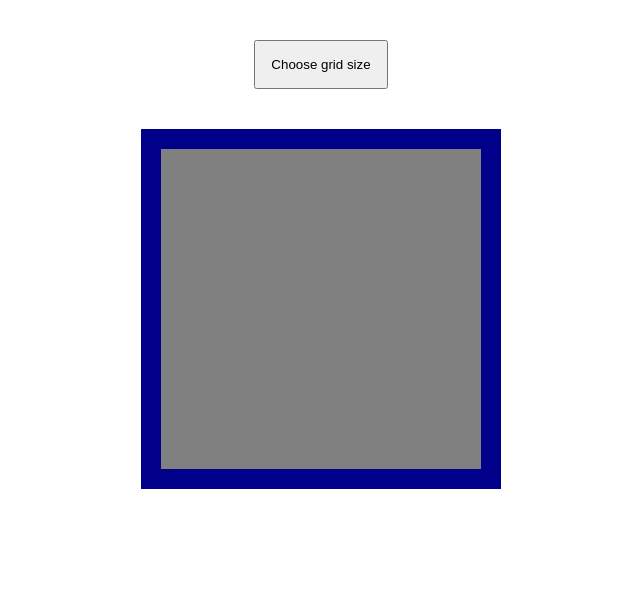
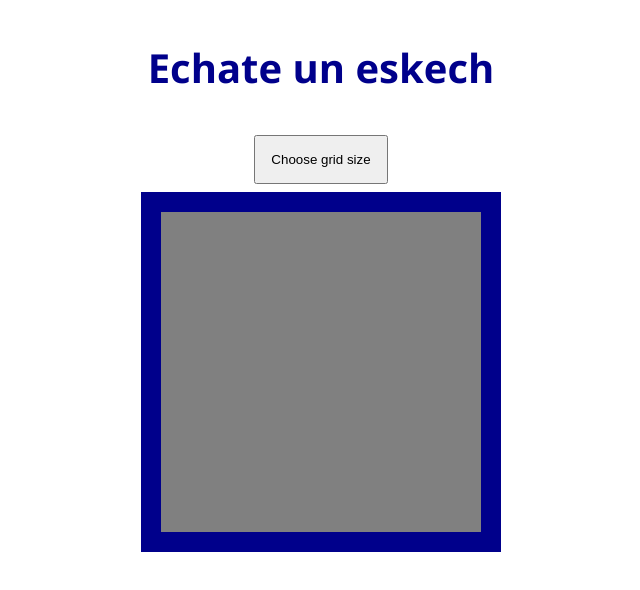
Before and after one commit to manuelsolaberrieta/Etch-A-Sketch-TOP, a plain HTML site: page index.html in a window 1280 px wide. Shown: the whole page, without its empty margins (319-959 px from the left). Drawn offline with Linux system fonts and the light colour scheme.

Commit message:
Add heading

```diff
--- a/index.html
+++ b/index.html
@@ -8,6 +8,7 @@
     <link rel="stylesheet" href="styles.css" />
   </head>
   <body>
+    <h1>Echate un eskech</h1>
     <button id="choose-grid">Choose grid size</button>
     <div id="grid-container"></div>
     <script src="script.js"></script>
--- a/script.js
+++ b/script.js
@@ -1,24 +1,25 @@
+/* eslint-disable no-alert */
+/* eslint-disable quotes */
 const GRID_CONTAINER = document.getElementById("grid-container");
 const GRID_BUTTON = document.querySelector("#choose-grid");
 const GRID_CONTAINER_WIDTH = 320;
-
-GRID_BUTTON.addEventListener("click", () => askSize());
-
 function askSize() {
-  let customSize = parseInt(
-    prompt("Enter size of grid, maximum 64 squares.", "16")
+  const customSize = parseInt(
+    prompt("Enter size of grid, maximum 64 squares.", "16"),
+    10
   );
   createNewGrid(customSize);
 }
+GRID_BUTTON.addEventListener("click", () => askSize());
 
 function createNewGrid(size) {
   if (size > 64 || isNaN(size) || size < 1) {
     askSize();
   } else {
     GRID_CONTAINER.textContent = "";
-    let width_height = GRID_CONTAINER_WIDTH / size;
+    const width_height = GRID_CONTAINER_WIDTH / size;
     for (let i = 0; i < size * size; i++) {
-      let div = document.createElement("div");
+      const div = document.createElement("div");
       div.classList.toggle("grid-div");
       div.setAttribute(
         "style",
@@ -35,7 +36,6 @@ document.body.onmousedown = () => (mouseDown = true);
 document.body.onmouseup = () => (mouseDown = false);
 function addPaint(e) {
   if (e.type === "mouseover" && !mouseDown) {
-    return;
   } else {
     e.target.classList.add("grid-div-painted");
   }
--- a/styles.css
+++ b/styles.css
@@ -6,7 +6,7 @@
   display: flex;
   flex-wrap: wrap;
   margin: auto;
-  margin-top: 5vh;
+  margin-top: 1vh;
   width: 320px;
   border: 20px solid darkblue;
 }
@@ -27,3 +27,10 @@
   margin-top: 5vh;
   padding: 15px;
 }
+h1 {
+  text-align: center;
+  color: darkblue;
+  font-size: 2.5rem;
+  margin-top: 5vh;
+  font-family: "Segoe UI", Tahoma, Geneva, Verdana, sans-serif;
+}
```
